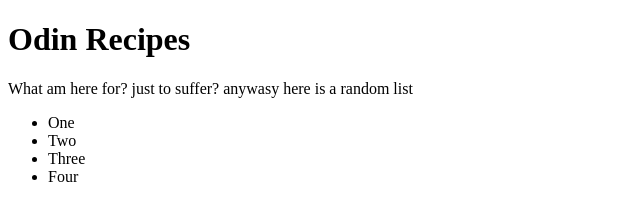
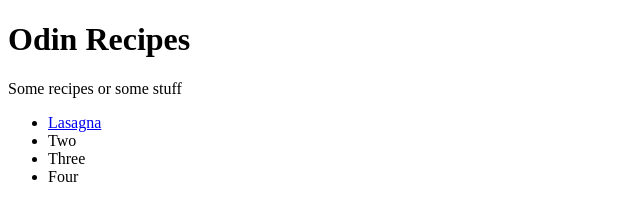
Before and after one commit to ZeroMeOut/PathToOdin, a plain HTML site: page simpleweb/index.html in a window 1280 px wide. Shown: the whole page, without its empty margins (0-640 px from the left). Drawn offline with Linux system fonts and the light colour scheme.

Commit message:
Added Lasana link to index.html

```diff
--- a/simpleweb/index.html
+++ b/simpleweb/index.html
@@ -7,9 +7,9 @@
 
   <body>
     <h1>Odin Recipes</h1>
-    <p> What am here for? just to suffer? anywasy here is a random list</p>
+    <p> Some recipes or some stuff</p>
     <ul>
-        <li>One</li>
+        <li><a href="recipes/lasagna.html">Lasagna</a></li>
         <li>Two</li>
         <li>Three</li>
         <li>Four</li>
```
